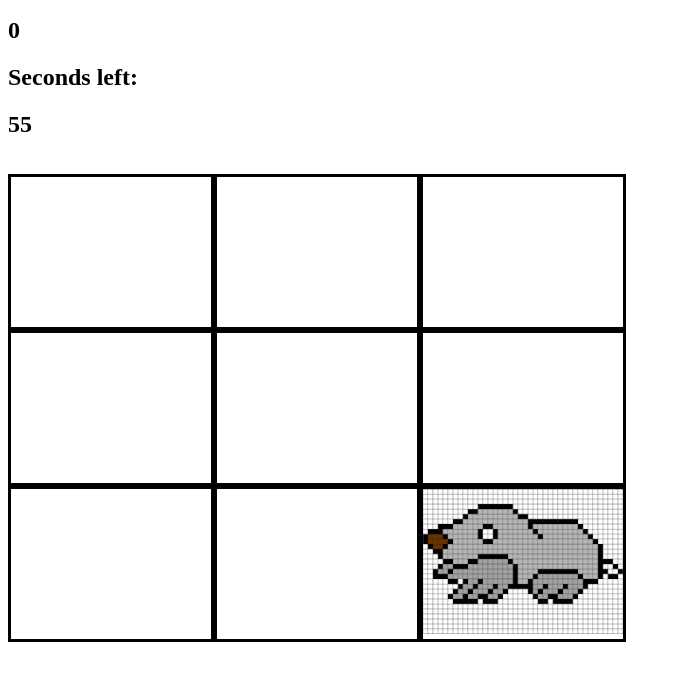
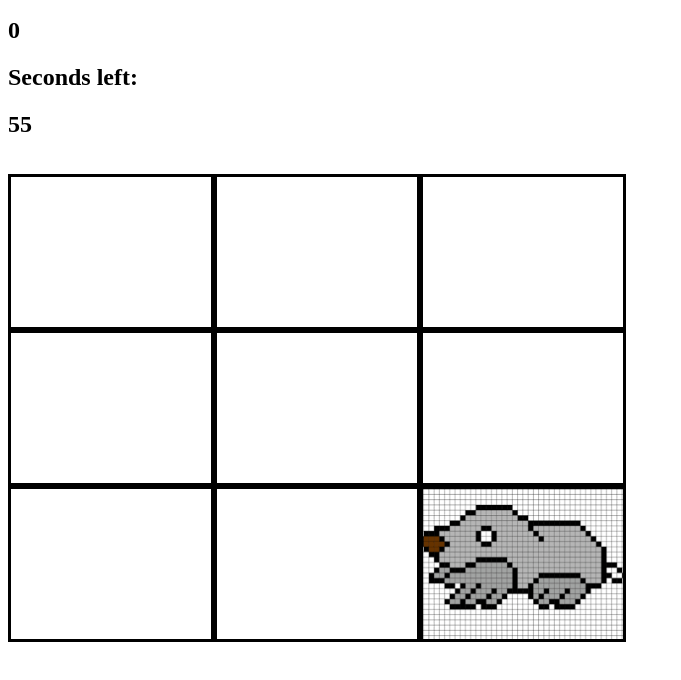
Before and after one commit to Aiman1017/whack-a-mole-game, a plain HTML site: page index.html in a window 1280 px wide. Shown: the part 110-790 px from the top of the page, without its empty margins (0-681 px from the left). Drawn offline with Linux system fonts and the light colour scheme.

Commit message:
change the size of the mole image

```diff
--- a/style.css
+++ b/style.css
@@ -16,7 +16,7 @@
 
 .mole{
   background-image: url('mole.png');
-  background-size: 220px;
+  background-size: 230px;
   background-repeat: no-repeat;
   background-position: top;
 }
```
